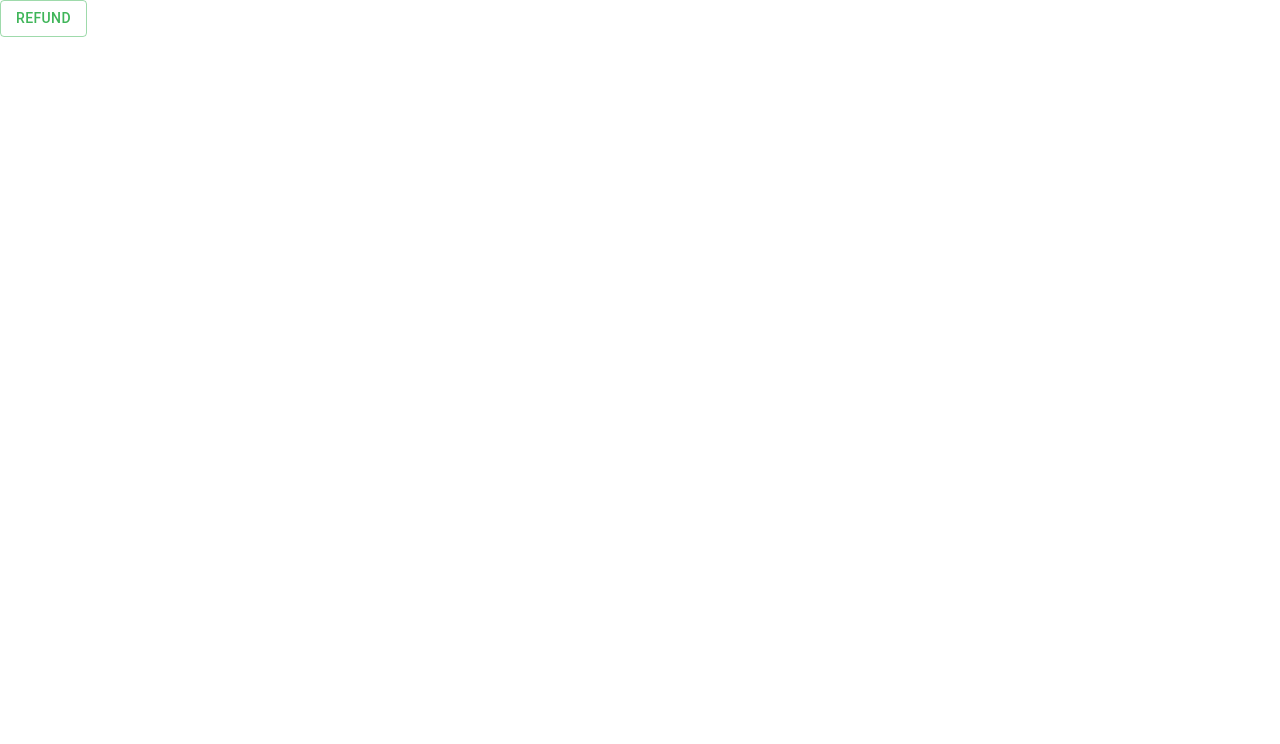
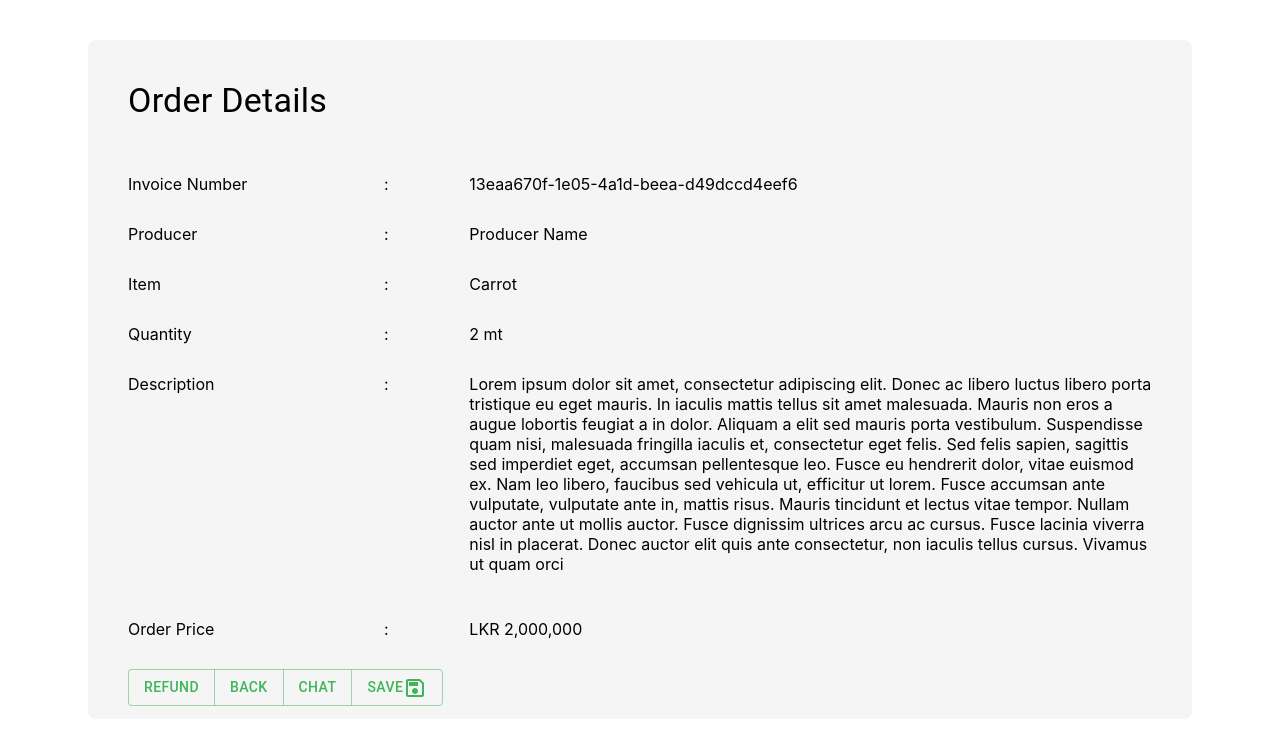
Before and after one commit to Async-Devs/agriventure-express-web-frontend, a React (Create React App) app: page /orders/1 in a window 1280 px wide. Shown: the top 744 px of the page. Built offline with nearby package versions, Linux system fonts and the light colour scheme.

Commit message:
Update orderView.jsx

```diff
--- a/src/pages/orderView/orderView.jsx
+++ b/src/pages/orderView/orderView.jsx
@@ -1,13 +1,20 @@
 import React, {useState} from "react";
-import {Grid} from "@mui/material";
+import {Box, ButtonGroup, Grid, Typography} from "@mui/material";
 import Button from "@mui/material/Button";
 import RefundRequest from "../../components/refundRequest/refundRequest";
-
+import {useParams} from "react-router-dom";
+import SaveButton from "../../components/button/button";
+import CustomInformationListItem from "../../components/customInformationListItem/customInformationListItem";
 
 function OrderView(){
 	const [open,setOpen] = useState(false);
 	const [refundBody,setRefundBody] = useState();
 	const [refundValue,setRefundValue] = useState();
+	const [isChatOpen, setChat] = useState({gridVal:0,chatDisplay:"none"});
+
+	const {id} = useParams();
+	const topGap = 5;
+	const itemHeight = 10;
 
 	function onClickRefund(){
 		setOpen(true);
@@ -23,6 +30,11 @@ function OrderView(){
 
 	}
 
+	function onClickChat(){
+		if (isChatOpen.gridVal == 0)return setChat({gridVal:4,chatDisplay:null});
+		return setChat({gridVal:0,chatDisplay:"none"});
+	}
+
 	function onChange(event){
 		if(event.target.name === "body"){
 			setRefundBody(event.target.value);
@@ -33,12 +45,43 @@ function OrderView(){
 			setRefundValue(parseFloat(event.target.value));
 		}
 	}
+	return(
+		<Box sx={{ flexGrow: 1, p: 5, m:5, mx: "auto", width: "80%" }} bgcolor={"whitesmoke"} borderRadius={2} minHeight={300}>
+			<Grid container alignItems="center" justifyContent={"left"}>
+				<Typography gutterBottom variant="h4" component="div">
+					Order Details
+				</Typography>
+			</Grid>
 
-	return(
-		<Grid container>
-			<Grid item><Button onClick={onClickRefund} variant="outlined">Refund</Button></Grid>
-			<Grid item><RefundRequest open={open} handleSubmit={handleSubmit} handleClose={handleClose} onChange={onChange} body={refundBody} value={refundValue}/></Grid>
-		</Grid>
+			<Grid container spacing={2}>
+				<Grid container item xs={12-isChatOpen.gridVal} alignItems={"center"}>
+
+					<CustomInformationListItem topMargin={topGap} height={itemHeight} infoTitle={"Invoice Number"} infoValue={`${id}3eaa670f-1e05-4a1d-beea-d49dccd4eef6`}/>
+					<CustomInformationListItem topMargin={topGap} height={itemHeight} infoTitle={"Producer"} infoValue={"Producer Name"}/>
+					<CustomInformationListItem topMargin={topGap} height={itemHeight} infoTitle={"Item"} infoValue={"Carrot"}/>
+					<CustomInformationListItem topMargin={topGap} height={itemHeight} infoTitle={"Quantity"} infoValue={"2 mt"}/>
+					<CustomInformationListItem topMargin={topGap} height={"auto"} infoTitle={"Description"} infoValue={"Lorem ipsum dolor sit amet, consectetur adipiscing elit. Donec ac libero luctus libero porta tristique eu eget mauris. In iaculis mattis tellus sit amet malesuada. Mauris non eros a augue lobortis feugiat a in dolor. Aliquam a elit sed mauris porta vestibulum. Suspendisse quam nisi, malesuada fringilla iaculis et, consectetur eget felis. Sed felis sapien, sagittis sed imperdiet eget, accumsan pellentesque leo. Fusce eu hendrerit dolor, vitae euismod ex. Nam leo libero, faucibus sed vehicula ut, efficitur ut lorem. Fusce accumsan ante vulputate, vulputate ante in, mattis risus. Mauris tincidunt et lectus vitae tempor. Nullam auctor ante ut mollis auctor. Fusce dignissim ultrices arcu ac cursus. Fusce lacinia viverra nisl in placerat. Donec auctor elit quis ante consectetur, non iaculis tellus cursus. Vivamus ut quam orci"}/>
+					<CustomInformationListItem topMargin={topGap} height={itemHeight} infoTitle={"Order Price"} infoValue={"LKR 2,000,000"}/>
+
+					<Grid container item xs={8} mt={topGap} height={itemHeight} >
+						<ButtonGroup variant="outlined" aria-label="outlined button group" item xs={4}>
+							<Button onClick={onClickRefund} >Refund</Button>
+							<Button>Back</Button>
+							<Button onClick={onClickChat}>Chat</Button>
+							<SaveButton />
+						</ButtonGroup>
+					</Grid>
+
+				</Grid>
+				<Grid item xs={isChatOpen.gridVal} display={isChatOpen.chatDisplay}>
+					<Box bgcolor={"red"}>
+						WIP: Insert Chat Component Here
+					</Box>
+				</Grid>
+			</Grid >
+			<RefundRequest open={open} handleSubmit={handleSubmit} handleClose={handleClose} onChange={onChange} body={refundBody} value={refundValue}/>
+		</Box>
+
 	);
 }
 
```
